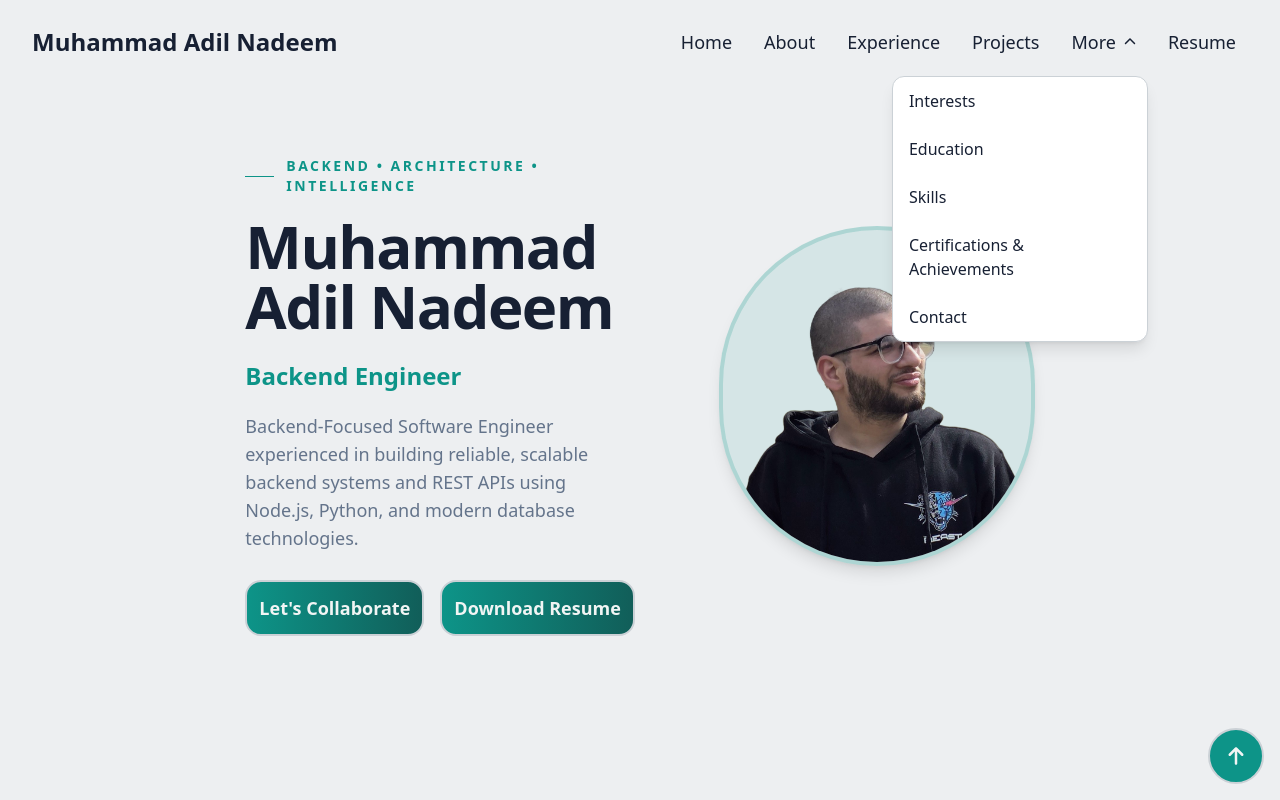
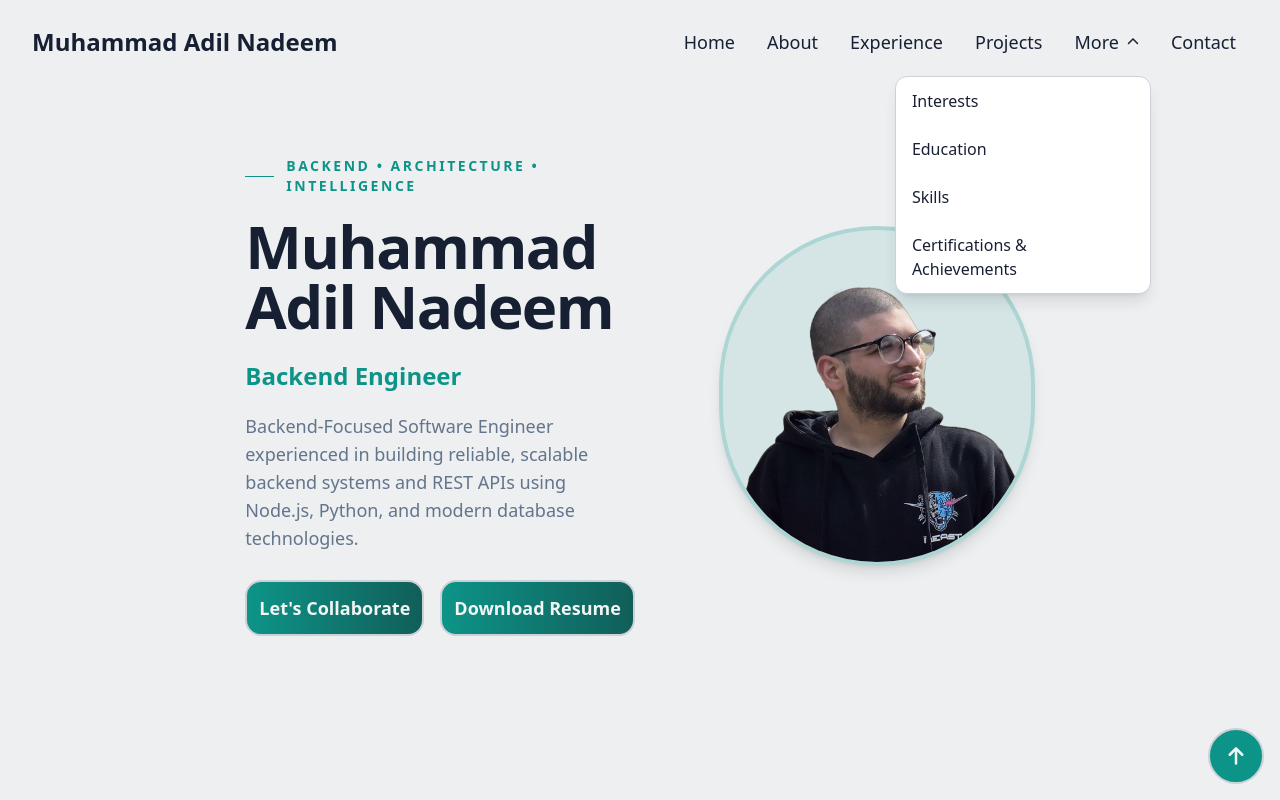
Before and after one commit to SheikhXAdil/Personal-Portfolio-Website, a Next.js app: page / in a window 1280 px wide. Both pictures are taken after a click on the button "More". Shown: the top 800 px of the page. Built offline with nearby package versions, Linux system fonts and the light colour scheme.

Commit message:
updated navbar and fixed navigation issues

```diff
--- a/src/app/Components/Navbar.tsx
+++ b/src/app/Components/Navbar.tsx
@@ -23,6 +23,33 @@ export default function Navbar() {
         setMoreOpen(false)
     }
 
+    function scrollToSection(
+        e: React.MouseEvent<HTMLAnchorElement>,
+        href: string
+    ) {
+        e.preventDefault()
+
+        const id = href.replace("#", "")
+        const element = document.getElementById(id)
+
+        if (!element) return
+
+        const navbarHeight = 72
+        const extraSpacing = 16
+
+        const elementPosition =
+            element.getBoundingClientRect().top + window.scrollY
+
+        window.scrollTo({
+            top: elementPosition - navbarHeight - extraSpacing,
+            behavior: "smooth",
+        })
+
+        window.history.pushState(null, "", href)
+
+        closeMobileMenu()
+    }
+
     const mainNavs = [
         { name: "Home", href: "#Home" },
         { name: "About", href: "#About" },
@@ -35,8 +62,12 @@ export default function Navbar() {
         { name: "Education", href: "#Education" },
         { name: "Skills", href: "#Skills" },
         { name: "Certifications & Achievements", href: "#Certifications" },
-        { name: "Contact", href: "#Contact" },
     ]
+
+    const contactNav = {
+        name: "Contact",
+        href: "#Contact",
+    }
 
     return (
         <div className="fixed top-0 left-0 w-full bg-bgPrimary z-20">
@@ -56,7 +87,11 @@ export default function Navbar() {
                 <button
                     className="lg:hidden px-2 focus:outline-none"
                     onClick={handleNavbar}
-                    aria-label={active ? "Open navigation menu" : "Close navigation menu"}
+                    aria-label={
+                        active
+                            ? "Open navigation menu"
+                            : "Close navigation menu"
+                    }
                 >
                     {active ? (
                         <Image
@@ -77,17 +112,21 @@ export default function Navbar() {
                 <div className="hidden lg:block">
                     <ul className="flex items-center gap-2">
 
+                        {/* Main navigation */}
                         {mainNavs.map((nav) => (
                             <li
                                 key={nav.name}
                                 className="p-3 text-lg rounded-2xl font-medium hover:bg-bgTertiary hover:text-fontSecondary cursor-pointer"
                             >
-                                <Link
+                                <a
                                     href={nav.href}
+                                    onClick={(e) =>
+                                        scrollToSection(e, nav.href)
+                                    }
                                     className="focus:outline-none"
                                 >
                                     {nav.name}
-                                </Link>
+                                </a>
                             </li>
                         ))}
 
@@ -114,28 +153,37 @@ export default function Navbar() {
                                             key={nav.name}
                                             className="py-3 px-4 text-base font-medium hover:bg-bgTertiary hover:text-fontSecondary"
                                         >
-                                            <Link
+                                            <a
                                                 href={nav.href}
                                                 className="block focus:outline-none"
-                                                onClick={() => setMoreOpen(false)}
+                                                onClick={(e) =>
+                                                    scrollToSection(
+                                                        e,
+                                                        nav.href
+                                                    )
+                                                }
                                             >
                                                 {nav.name}
-                                            </Link>
+                                            </a>
                                         </li>
                                     ))}
                                 </ul>
                             )}
                         </li>
 
-                        {/* Resume */}
+                        {/* Contact */}
                         <li className="p-3 text-lg rounded-2xl font-medium hover:bg-bgTertiary hover:text-fontSecondary cursor-pointer">
                             <a
-                                href="/resume.pdf"
-                                target="_blank"
-                                rel="noopener noreferrer"
+                                href={contactNav.href}
+                                onClick={(e) =>
+                                    scrollToSection(
+                                        e,
+                                        contactNav.href
+                                    )
+                                }
                                 className="focus:outline-none"
                             >
-                                Resume
+                                {contactNav.name}
                             </a>
                         </li>
 
@@ -156,18 +204,21 @@ export default function Navbar() {
             >
                 <ul className="flex flex-col text-center">
 
+                    {/* Main navigation */}
                     {mainNavs.map((nav) => (
                         <li
                             key={nav.name}
                             className="py-4 px-3 text-lg font-medium hover:bg-bgPrimary hover:text-fontSecondary"
                         >
-                            <Link
+                            <a
                                 href={nav.href}
                                 className="block focus:outline-none"
-                                onClick={closeMobileMenu}
+                                onClick={(e) =>
+                                    scrollToSection(e, nav.href)
+                                }
                             >
                                 {nav.name}
-                            </Link>
+                            </a>
                         </li>
                     ))}
 
@@ -194,29 +245,37 @@ export default function Navbar() {
                                         key={nav.name}
                                         className="py-3 px-4 text-base hover:bg-bgTertiary hover:text-fontSecondary"
                                     >
-                                        <Link
+                                        <a
                                             href={nav.href}
                                             className="block focus:outline-none"
-                                            onClick={closeMobileMenu}
+                                            onClick={(e) =>
+                                                scrollToSection(
+                                                    e,
+                                                    nav.href
+                                                )
+                                            }
                                         >
                                             {nav.name}
-                                        </Link>
+                                        </a>
                                     </li>
                                 ))}
                             </ul>
                         )}
                     </li>
 
-                    {/* Resume */}
+                    {/* Contact */}
                     <li className="py-4 px-3 text-lg font-medium hover:bg-bgPrimary hover:text-fontSecondary">
                         <a
-                            href="/resume.pdf"
-                            target="_blank"
-                            rel="noopener noreferrer"
-                            className="focus:outline-none"
-                            onClick={closeMobileMenu}
+                            href={contactNav.href}
+                            className="block focus:outline-none"
+                            onClick={(e) =>
+                                scrollToSection(
+                                    e,
+                                    contactNav.href
+                                )
+                            }
                         >
-                            Resume
+                            {contactNav.name}
                         </a>
                     </li>
 
--- a/src/app/globals.css
+++ b/src/app/globals.css
@@ -1,12 +1,15 @@
 @tailwind base;
 @tailwind components;
 @tailwind utilities;
+
+html {
+    scroll-behavior: smooth;
+}
 
 * {
     margin: 0;
     padding: 0;
     box-sizing: border-box;
-    scroll-behavior: smooth;
 }
 
 :root :focus {
```
